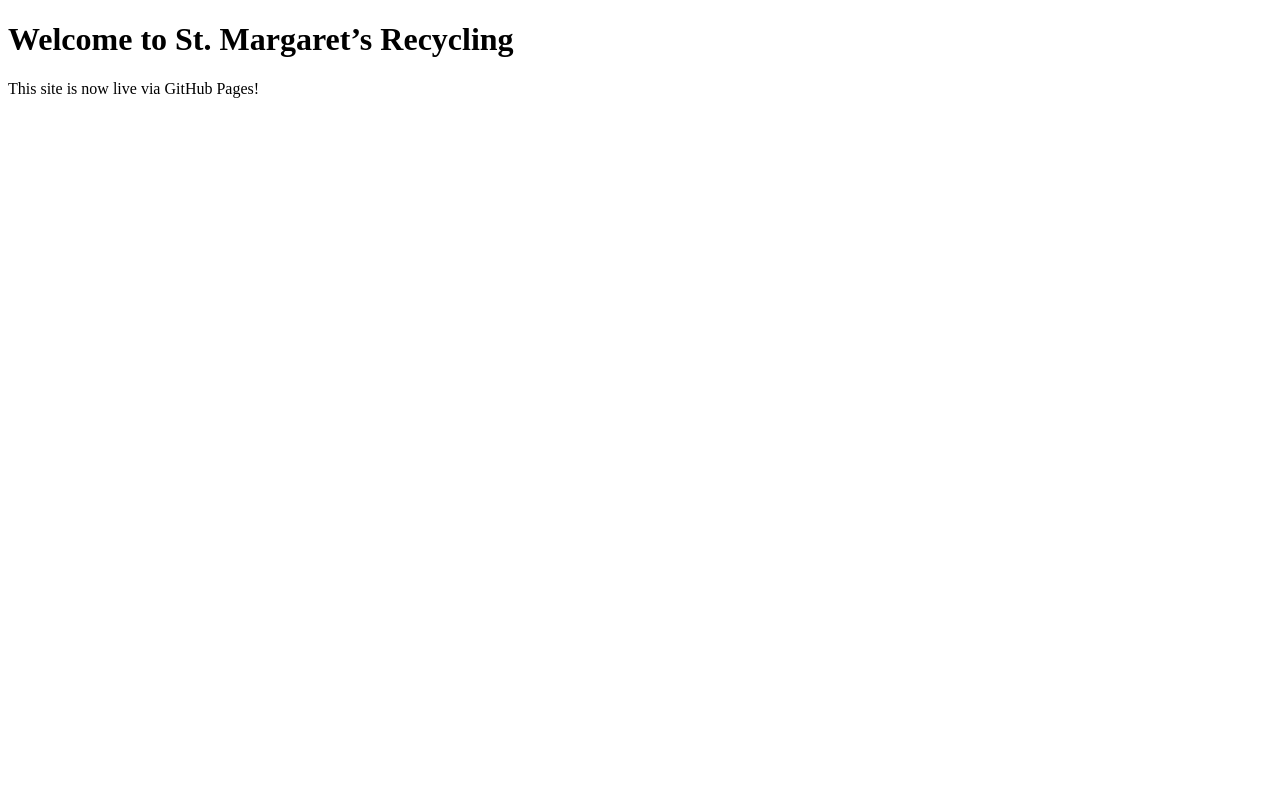
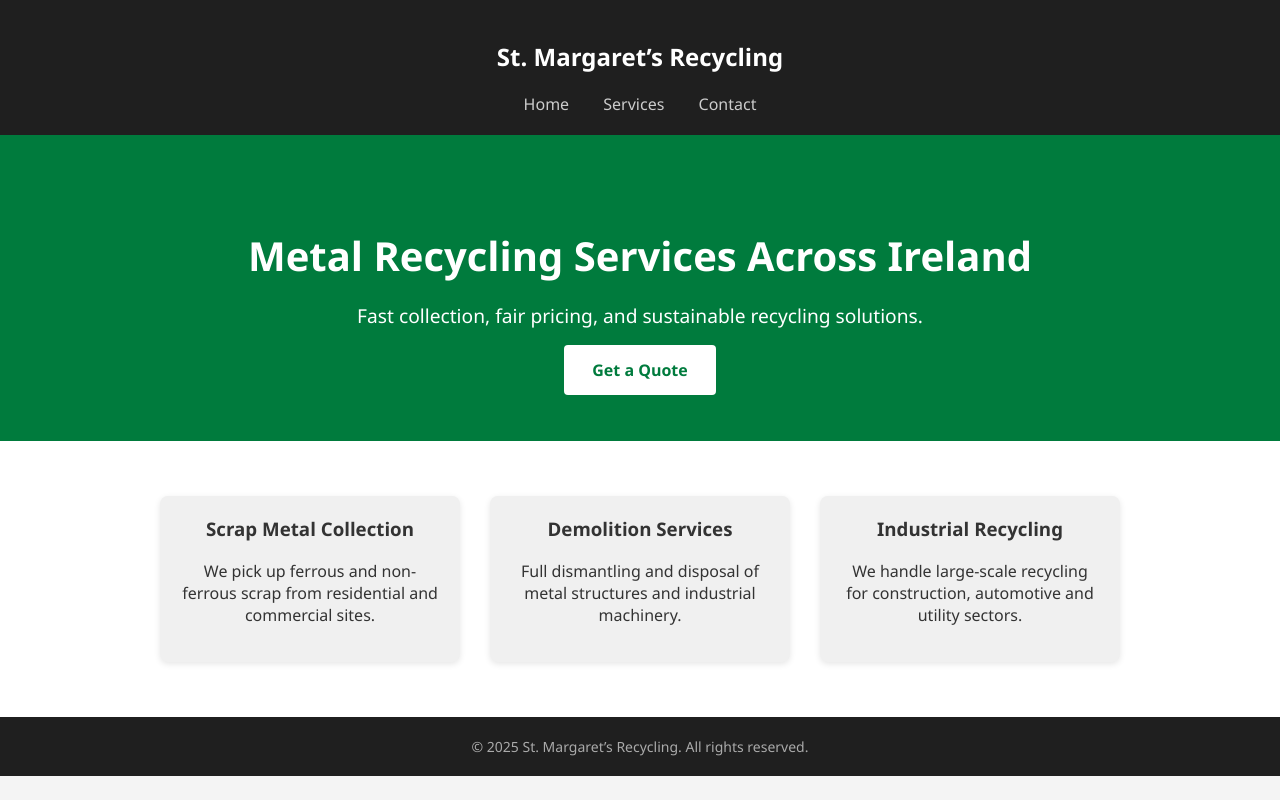
Before and after one commit to thekuts/stmargaretsrecycling, a plain HTML site: page index.html in a window 1280 px wide. Drawn offline with Linux system fonts and the light colour scheme.

Commit message:
Update index.html

```diff
--- a/index.html
+++ b/index.html
@@ -4,9 +4,129 @@
   <meta charset="UTF-8" />
   <meta name="viewport" content="width=device-width, initial-scale=1.0"/>
   <title>St. Margaret’s Recycling</title>
+  <meta name="description" content="Professional metal recycling and collection services across Ireland. Fast, reliable, sustainable.">
+  <style>
+    * {
+      box-sizing: border-box;
+    }
+    body {
+      margin: 0;
+      font-family: 'Segoe UI', sans-serif;
+      background: #f4f4f4;
+      color: #333;
+    }
+    header {
+      background-color: #1f1f1f;
+      color: #fff;
+      padding: 20px;
+      text-align: center;
+    }
+    nav a {
+      color: #ccc;
+      margin: 0 15px;
+      text-decoration: none;
+      font-weight: 500;
+    }
+    nav a:hover {
+      color: #fff;
+    }
+    .hero {
+      background: #007b3d;
+      color: white;
+      padding: 60px 20px;
+      text-align: center;
+    }
+    .hero h1 {
+      font-size: 2.5em;
+      margin-bottom: 15px;
+    }
+    .hero p {
+      font-size: 1.2em;
+      margin-bottom: 30px;
+    }
+    .cta-button {
+      background-color: #fff;
+      color: #007b3d;
+      border: none;
+      padding: 14px 28px;
+      font-size: 16px;
+      font-weight: bold;
+      border-radius: 4px;
+      cursor: pointer;
+      text-decoration: none;
+    }
+    .services {
+      display: flex;
+      flex-wrap: wrap;
+      justify-content: center;
+      padding: 40px 20px;
+      background: #ffffff;
+    }
+    .service-card {
+      background: #f0f0f0;
+      border-radius: 8px;
+      padding: 20px;
+      margin: 15px;
+      flex: 1 1 250px;
+      max-width: 300px;
+      text-align: center;
+      box-shadow: 0 2px 6px rgba(0,0,0,0.1);
+    }
+    .service-card h3 {
+      margin-top: 0;
+    }
+    footer {
+      text-align: center;
+      padding: 20px;
+      font-size: 14px;
+      background: #1f1f1f;
+      color: #aaa;
+    }
+    @media (max-width: 600px) {
+      .hero h1 {
+        font-size: 1.8em;
+      }
+      .hero p {
+        font-size: 1em;
+      }
+    }
+  </style>
 </head>
 <body>
-  <h1>Welcome to St. Margaret’s Recycling</h1>
-  <p>This site is now live via GitHub Pages!</p>
+
+  <header>
+    <h2>St. Margaret’s Recycling</h2>
+    <nav>
+      <a href="#">Home</a>
+      <a href="#">Services</a>
+      <a href="#">Contact</a>
+    </nav>
+  </header>
+
+  <section class="hero">
+    <h1>Metal Recycling Services Across Ireland</h1>
+    <p>Fast collection, fair pricing, and sustainable recycling solutions.</p>
+    <a href="#" class="cta-button">Get a Quote</a>
+  </section>
+
+  <section class="services">
+    <div class="service-card">
+      <h3>Scrap Metal Collection</h3>
+      <p>We pick up ferrous and non-ferrous scrap from residential and commercial sites.</p>
+    </div>
+    <div class="service-card">
+      <h3>Demolition Services</h3>
+      <p>Full dismantling and disposal of metal structures and industrial machinery.</p>
+    </div>
+    <div class="service-card">
+      <h3>Industrial Recycling</h3>
+      <p>We handle large-scale recycling for construction, automotive and utility sectors.</p>
+    </div>
+  </section>
+
+  <footer>
+    &copy; 2025 St. Margaret’s Recycling. All rights reserved.
+  </footer>
+
 </body>
 </html>
```
